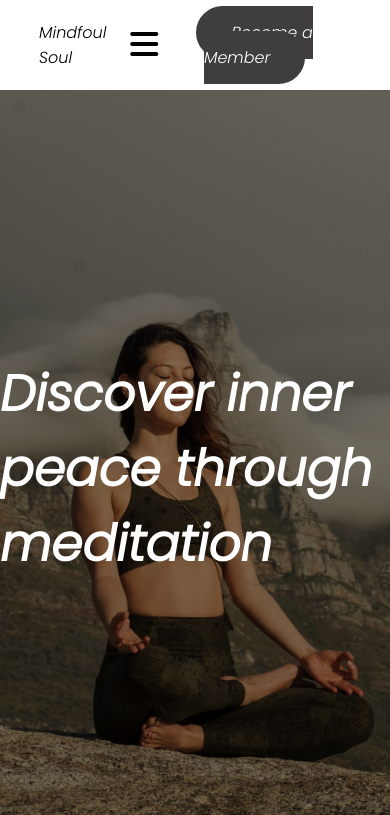
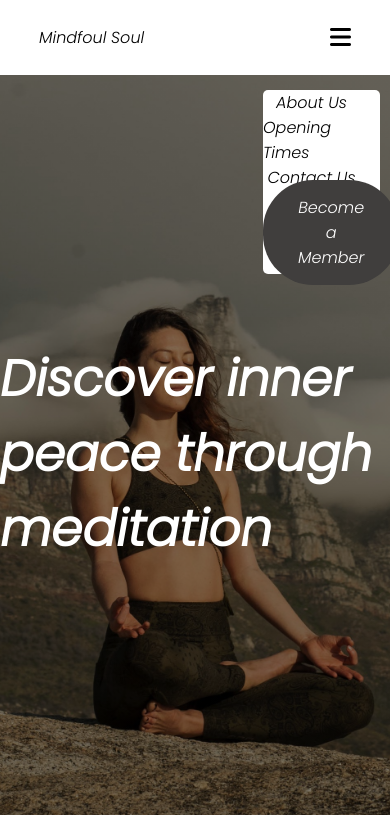
Before and after one commit to Hazarsoysuren/Mindfoul-Soul, a plain HTML site: page index.html in a window 390 px wide. Shown: the top 815 px of the page. Drawn offline with Linux system fonts and the light colour scheme.

Commit message:
Added dropdown menu for smaller devices

```diff
--- a/assets/css/styles.css
+++ b/assets/css/styles.css
@@ -32,6 +32,19 @@ header {
   background-color: transparent;
 }
 
+.button{
+    margin-left: 40px;
+}
+
+.logo{
+    font-size: 20px;
+
+}
+
+.nav-links a {
+    margin-right: 20px;
+    font-size: 16px;
+}
 
 /* Nav toggle */
 #nav-toggle:checked~nav {
@@ -43,7 +56,7 @@ header {
 }
 
 .nav-toggle-label {
-    font-size: 2rem;
+    display: none;
 }
 
 /* hyperlinks */
@@ -429,53 +442,79 @@ footer{
     display: none;
 }
 
-/* Media Queries */
 @media screen and (max-width: 1000px) {
-    .nav-toggle-label {
+
+
+    .nav-toggle-label{
         display: block;
+        font-size: 24px;
+        cursor: pointer;
+
     }
 
     .nav-links {
-        display: none;
-        justify-content: flex-end;
+        position: absolute;
+        right: -0;
+        top: 90px;
+        gap: 0;
         flex-direction: column;
         background-color: #fff;
-        position: absolute;
-        top: 80px; /* Adjust as needed */
-        left: 0;
-        width: 100%;
+        width: 30%;
+        border-radius: 5px;
+        margin-right: 10px;
+
     }
 
-    .nav-links a {
-        padding: 15px;
-        text-align: center;
+    .nav-links > div{
+        display: flex;
+        align-items: center;
+        justify-content: space-around;
     }
 
-    .nav-toggle:checked + .nav-toggle-label + .nav-links {
+    .pages {
+
+
+    }
+
+    .box{
+        height: 10vh;
         display: flex;
+        align-items: center;
+        margin: 0;
+    }
+
+   .nav-links.active{
+    left: 0;
+
+   }
+
+    .nav-toggle:checked ~nav {
+        display: flex;
+        flex-direction: column;
+        align-items: center;
+
+    }
+
+    /* Adjustments for better spacing */
+    .button {
+        margin: 20px 0; /* Adjust margins as needed */
+    }
+
+    .logo {
+        font-size: 16px; /* Adjust font size for smaller screens */
     }
 
 
-}
-
-@media screen and (min-width:1000px) {
-    .nav-toggle-label{
-        display:none;
+    /* Display the checkbox */
+    #nav-toggle {
+        display: none;
     }
 
-}
 
-@media screen and (max-width:768px) {
-    nav-toggle-label {
-        display: block;
-    }
 
-    .nav-toggle:checked + .nav-toggle-label + .nav-links {
-        display: block;
-    }
 
-    #become-member-button {
-        display: block;
-    }
+
+
+
 
 }
--- a/index.html
+++ b/index.html
@@ -18,19 +18,26 @@
     <!-- Header -->
     <header>
         <div class="logo">Mindfoul Soul</div>
-        <input type="checkbox" id="nav-toggle" name="nav-toggle">
-        <label for="nav-toggle" class="nav-toggle-label">
-            <i class="fa-solid fa-bars"></i>
-        </label>
+
        <nav class="nav-links">
-        <a href="#">About Us</a>
-        <a href="#">Opening Times</a>
-        <a href="#">Contact Us</a>
+        <div>
+            <a href="#" class="pages">About Us</a>
+        </div>
+        <div>
+            <a href="#" class="pages">Opening Times</a>
+        </div>
+        <div>
+            <a href="#" class="pages">Contact Us</a>
+        </div>
+          <div class="box">
+            <a href="#divOne" class="button">Become a Member</a>
+          </div>
+       </nav>
+       <input type="checkbox" id="nav-toggle" name="nav-toggle">
+       <label for="nav-toggle" class="nav-toggle-label">
+          <i class="fa-solid fa-bars"></i>
+       </label>
 
-       </nav>
-       <div class="box">
-        <a href="#divOne" class="button">Become a Member</a>
-       </div>
 
 
        <div class="overlay" id="divOne">
--- a/index.js
+++ b/index.js
@@ -5,3 +5,13 @@ function setAction(form) {
     document.getElementById("myForm").style.display = "none";
     return false;
   }
+
+  const navToggle = document.querySelector(".nav-toggle")
+  const navLinks = document.querySelector(".nav-links")
+  const NavToggleLabel = document.querySelector(".nav-toggle-label")
+
+ navToggle.addEventListener("click", () =>  {
+   navToggle.classList.add("active")
+   NavToggleLabel.classList.add("active")
+   navLinks.classList.add("active")
+ })
```
